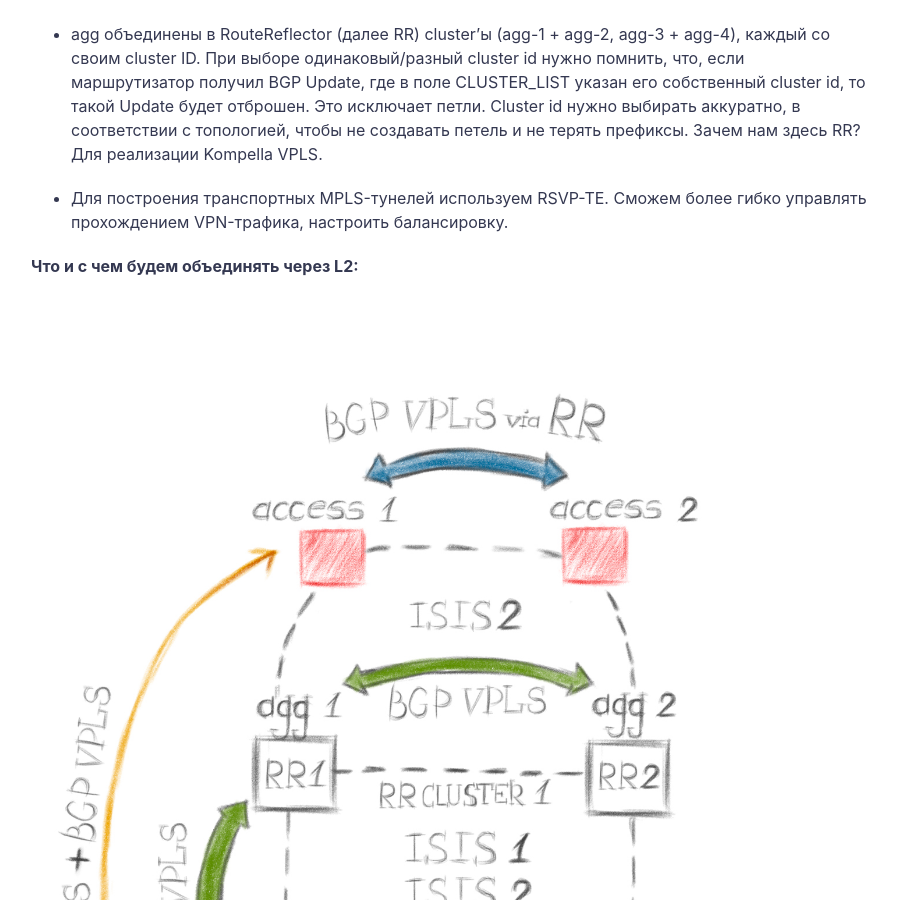
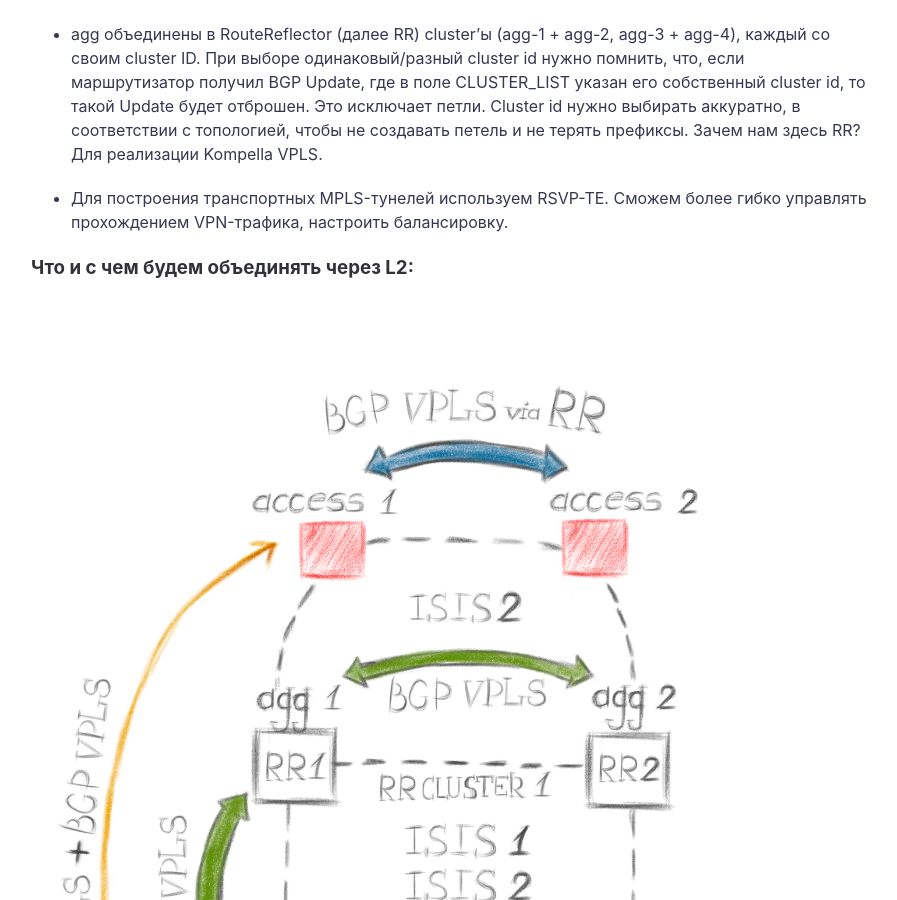
Before and after one commit to netdotwork/netdotwork.github.io, a Jekyll site: the page built from _posts/2019-12-29-vpls-huawei.md, in a window 1280 px wide and 900 px high, scrolled down 1550 px. Shown: the whole window, without its empty margins (189-1086 px from the left). Built offline with Jekyll 4.4.1, drawn with Linux system fonts in a browser that asks for light colours; comment, search, counter and statistics services are not loaded.

```diff
--- a/_posts/2019-12-29-vpls-huawei.md
+++ b/_posts/2019-12-29-vpls-huawei.md
@@ -38,7 +38,7 @@ NE40E, NE5000E, NE9000, CE, CX, USG6000V.
 
 - Для построения транспортных MPLS-тунелей используем RSVP-TE. Сможем более гибко управлять прохождением VPN-трафика, настроить балансировку.
 
-**Что и с чем будем объединять через L2:**
+### Что и с чем будем объединять через L2:
 
 ![]({{ site.url }}{{ site.baseurl }}/assets/img/posts/huawei_vpls/vpls_services.jpg)
 
@@ -48,7 +48,8 @@ NE40E, NE5000E, NE9000, CE, CX, USG6000V.
 
 ![]({{ site.url }}{{ site.baseurl }}/assets/img/posts/huawei_vpls/vpls_domain1.jpg)
 
-**Принципы распространения трафика в VPLS:**
+
+### Принципы распространения трафика в VPLS:
 
 картинки, чуть ниже, показывают только VPLS Data Plane, т.е. передачу пользовательского трафика на устройстве-участнике VPLS домена. И это важно.
 
```
